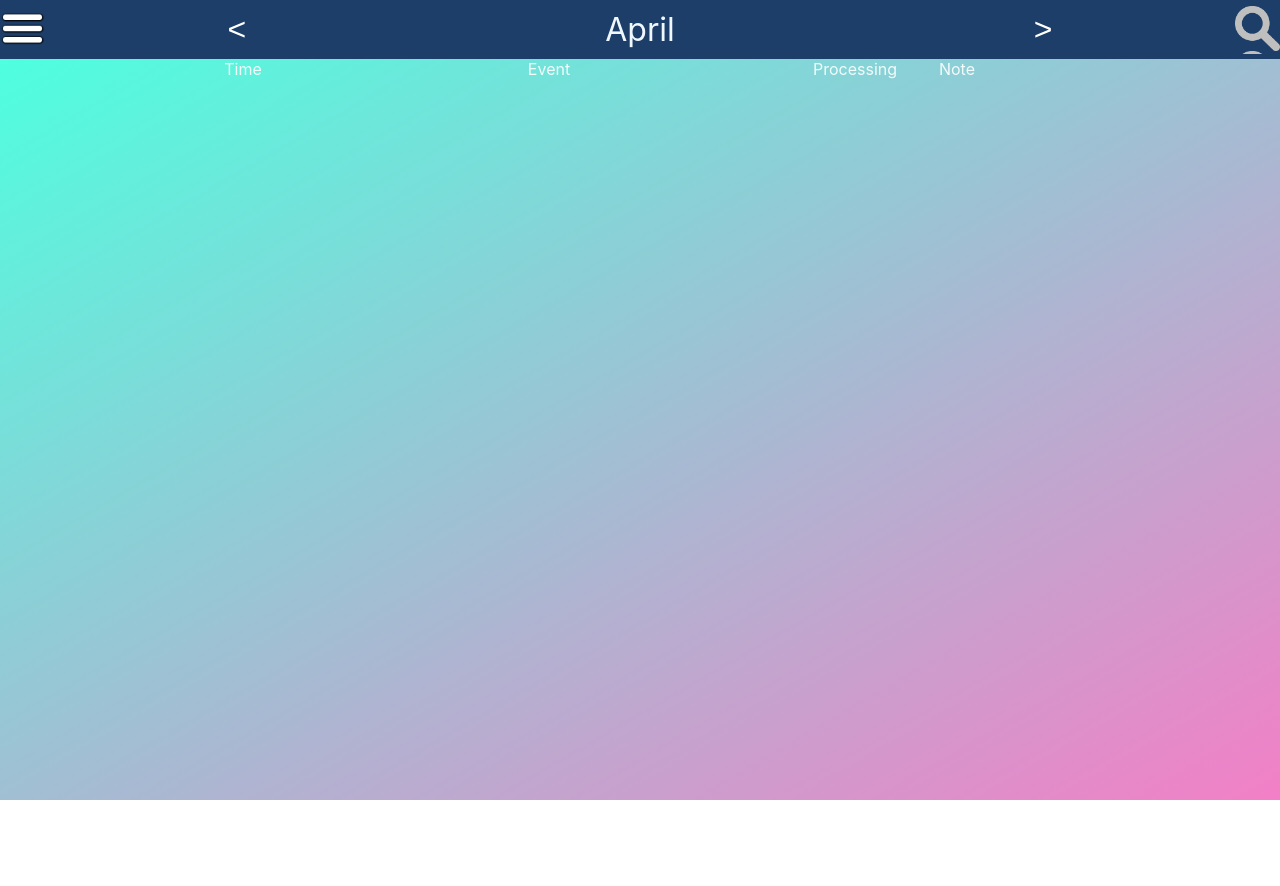
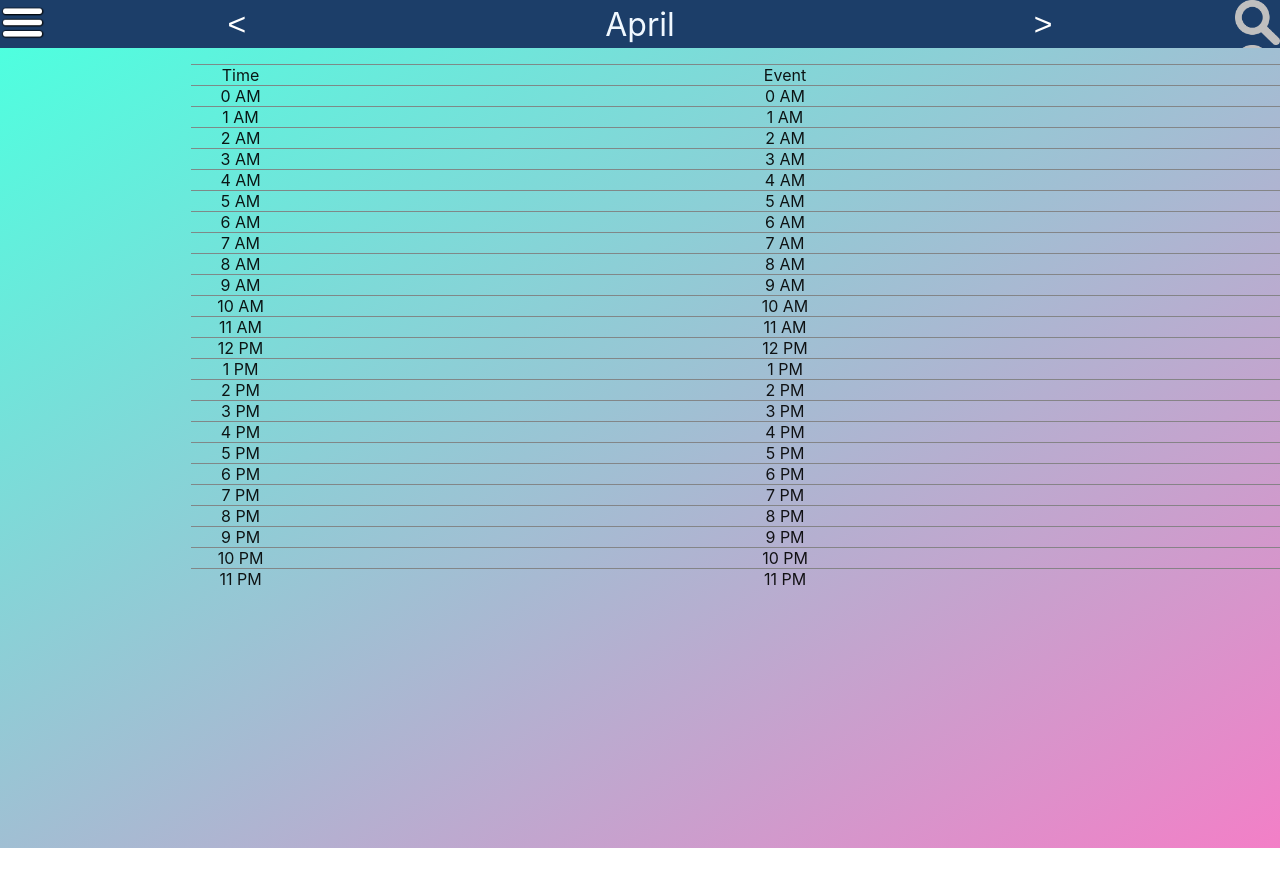
Before and after one commit to wood-crafter/todo-react, a React (Create React App) app: page / in a window 1280 px wide. Shown: the top 886 px of the page. Before the commit the page ends 800 px from the top, so only its background shows below. Built offline with nearby package versions, Linux system fonts and the light colour scheme.

Commit message:
[Add] Calendar display on month hovered

```diff
--- a/src/App.css
+++ b/src/App.css
@@ -77,6 +77,11 @@
   flex-direction: row;
   align-items: center;
   height: 100%;
+  cursor: pointer;
+}
+
+.Month:hover .Calendar {
+  display: block;
 }
 
 .Search {
@@ -87,7 +92,7 @@
 }
 
 .Option {
-  flex: 15%;
+  flex: 1;
 }
 
 .Calendar {
@@ -99,11 +104,13 @@
   margin-right: auto;
   left: 0;
   right: 0;
-  text-align: center
+  top: 3rem;
+  text-align: center;
+  z-index: 1;
 }
 
 .content {
-  flex: 85%;
+  flex: 5.7;
   width: 50%;
   height: 100%;
   opacity: 0.9;
@@ -112,11 +119,12 @@
 }
 
 .Detail {
-  width: 75%;
   display: flex;
   flex-wrap: wrap;
   flex-direction: column;
   flex-grow: 1;
+  color: black;
+  margin-top: 1rem;
 }
 
 .weekdays {
@@ -169,7 +177,7 @@
 }
 
 .days-in-month>*:hover {
-  opacity: 0.6;
+  transform: scale(1.1);
   cursor: pointer;
 }
 
@@ -342,24 +350,30 @@
 }
 
 .Schedule {
-  flex: 0 0 50%;
   display: flex;
   flex-direction: row;
   flex-wrap: wrap;
+  flex-grow: 1;
 }
 .schedule-time {
   flex: 1;
+  display: flex;
+  flex-direction: column;
+}
+.schedule-time >* {
+  border-top: 0.1rem solid gray;
+  display: flex;
+  align-items: center;
+  justify-content: center;
 }
 .schedule-event {
-  flex: 5;
+  flex: 10;
+  display: flex;
+  flex-direction: column;
 }
-.schedule-processing {
-  flex: 1;
+.schedule-event >* {
+  border-top: 0.1rem solid gray;
+  display: flex;
+  align-items: center;
+  justify-content: center;
 }
-.schedule-note {
-  flex: 3;
-}
-
-.TodoDetail {
-  flex: 0 0 50%;
-}
--- a/src/App.js
+++ b/src/App.js
@@ -3,7 +3,6 @@ import React from "react";
 import Option from './Options';
 import Month from './Month';
 import Search from './Search';
-import Calendar from './Calendar';
 import Detail from './detail/Detail';
 
 export default class App extends React.Component {
@@ -29,20 +28,18 @@ export default class App extends React.Component {
   }
 
   render() {
-    const weekdays = ["Mon", "Tue", "Wed", "Thus", "Fri", "Sat", "Sun"]
     const daysInMonth = new Date(this.state.year, this.state.month + 1, 0).getDate();
 
     return (
       <div className="App">
         <div className='control'>
         <div className="btn-option"></div>
-          <Month month={this.state.month} onPrevious={this.handlePreviousMonth} onNext={this.handleNextMonth} />
+          <Month month={this.state.month} onPrevious={this.handlePreviousMonth} onNext={this.handleNextMonth} daysInMonth={daysInMonth} />
           <Search />
         </div>
         <div className='main-content'>
           <Option />
           <div className='content'>
-            <Calendar weekdays={weekdays} daysInMonth={daysInMonth} class='calendar'/>
             <Detail class="detail"/>
           </div>
         </div>
--- a/src/Month.js
+++ b/src/Month.js
@@ -1,14 +1,17 @@
 import './App.css';
 import React from "react";
+import Calendar from './Calendar';
 
 export default class Month extends React.Component {
   render() {
+    const weekdays = ["Mon", "Tue", "Wed", "Thus", "Fri", "Sat", "Sun"]
     const monthNames = ["January", "February", "March", "April", "May", "June", "July", "August", "September", "October", "November", "December"]
     return (
       <div className="Month">
         <button className='previous round' onClick={this.props.onPrevious} >{'<'}</button>
         <div className='month-name'>{monthNames[this.props.month]}</div>
         <button className='next round' onClick={this.props.onNext}>{'>'}</button>
+        <Calendar weekdays={weekdays} daysInMonth={this.props.daysInMonth} class='calendar'/>
       </div>
     )
   }
--- a/src/detail/Schedule.js
+++ b/src/detail/Schedule.js
@@ -3,12 +3,27 @@ import React from "react";
 
 export default class Schedule extends React.Component {
   render() {
+    const dailyTimeMilestone = ['0 AM', '1 AM', '2 AM', '3 AM', '4 AM', '5 AM', '6 AM', '7 AM', '8 AM', '9 AM', '10 AM', '11 AM',
+      '12 PM', '1 PM', '2 PM', '3 PM', '4 PM', '5 PM', '6 PM', '7 PM', '8 PM', '9 PM', '10 PM', '11 PM']
     return (
       <div className="Schedule">
-        <div className='schedule-time'>Time</div>
-        <div className='schedule-event'>Event</div>
-        <div className='schedule-processing'>Processing</div>
-        <div className='schedule-time'>Note</div>
+        <div className='schedule-time'>
+          <div>Time</div>
+          {dailyTimeMilestone.map((time) => {
+            return (
+              <div key={time} className='time-milestone' >{time}</div>
+            )
+          })}
+        </div>
+
+        <div className='schedule-event'>
+          <div>Event</div>
+          {dailyTimeMilestone.map((time) => {
+            return (
+              <div key={time} className='time-milestone' >{time}</div>
+            )
+          })}
+        </div>
       </div>
     )
   }
```
